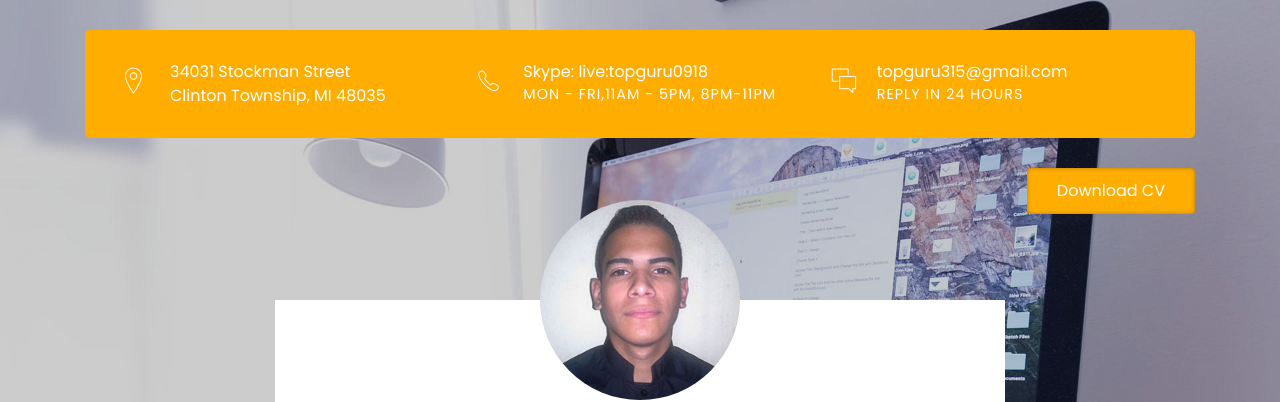
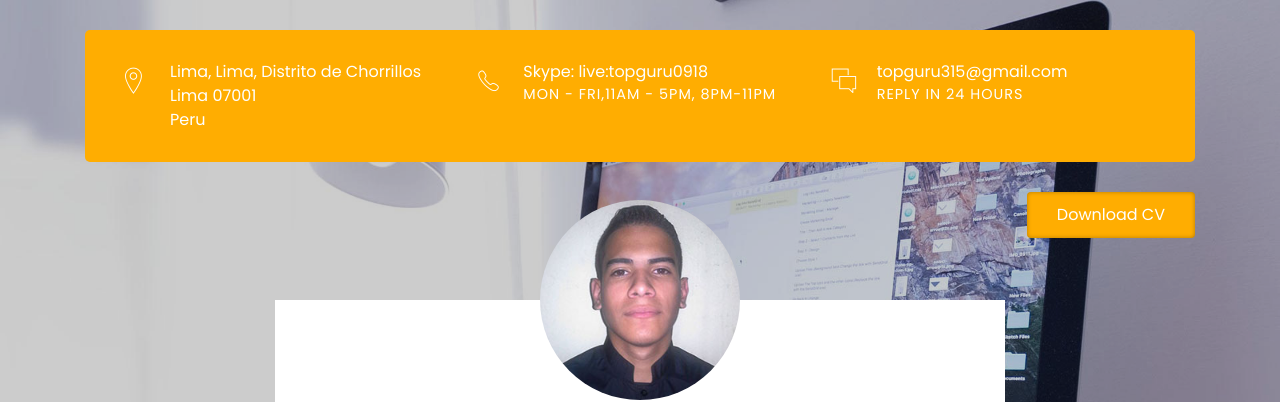
Before and after one commit to carrillocarlosce/carrillocarlosce.github.io, a plain HTML site: page index.html in a window 1280 px wide. Shown: the top 402 px of the page. Drawn offline with Linux system fonts and the light colour scheme; files whose address does not match are found by name.

Commit message:
changed address

```diff
--- a/index.html
+++ b/index.html
@@ -34,8 +34,9 @@
 						<div class="info">
 							<i class="icon ion-ios-location-outline"></i>
 							<div class="right-area">
-								<h5>34031 Stockman Street</h5>
-								<h5>Clinton Township, MI 48035</h5>
+								<h5>Lima, Lima, Distrito de Chorrillos</h5>
+								<h5>Lima 07001</h5>
+								<h5>Peru</h5>
 							</div><!-- right-area -->
 						</div><!-- info -->
 					</div><!-- col-sm-4 -->
```
